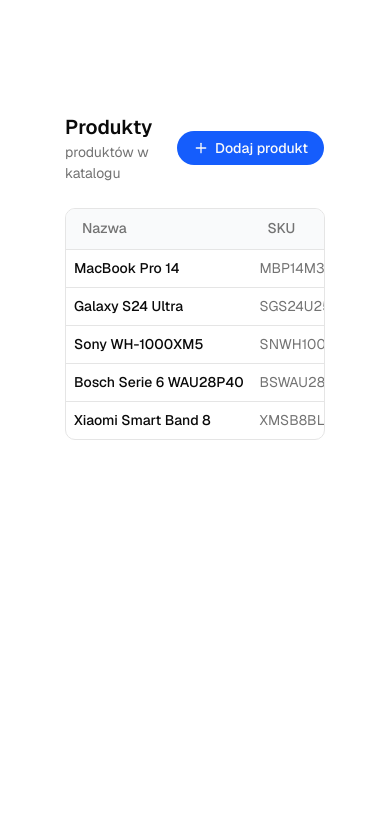
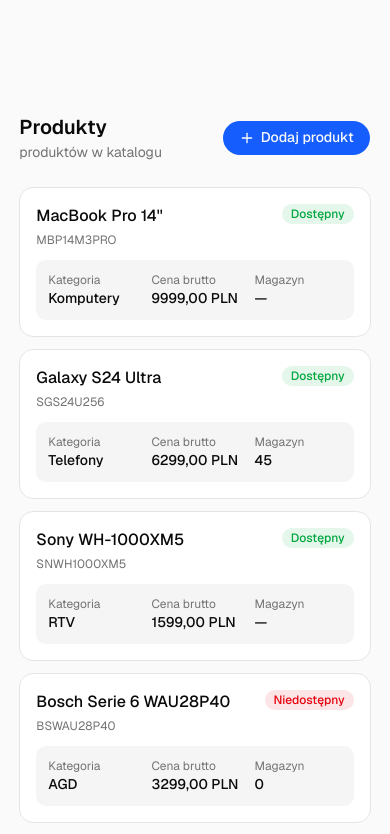
Before and after one commit to noszczykmichal/product-form-wizard, a Next.js app: page / in a window 390 px wide. Shown: the top 834 px of the page. Built offline with nearby package versions, Linux system fonts and the light colour scheme.

Commit message:
add ProductList, ProductCard, PoductStatusBadge

```diff
--- a/app/globals.css
+++ b/app/globals.css
@@ -5,7 +5,7 @@
 @custom-variant dark (&:is(.dark *));
 
 @theme inline {
-  --color-background: var(--background);
+  --color-background: var(--custom-background);
   --color-foreground: var(--foreground);
   --font-sans: var(--font-geist-sans);
   --font-mono: var(--font-geist-mono);
@@ -49,6 +49,7 @@
 }
 
 :root {
+  --custom-background: #fafafa;
   --background: oklch(1 0 0);
   --foreground: oklch(0.145 0 0);
   --card: oklch(1 0 0);
--- a/app/page.tsx
+++ b/app/page.tsx
@@ -1,24 +1,14 @@
-import { Button } from "@/components/ui/button";
-import { Plus } from "lucide-react";
+import Header from "@/components/Header/Header";
 import ProductTable from "@/components/Tables/ProductTable/ProductTable";
+import ProductList from "@/components/ui/ProductList/ProductList";
 
 export default function Home() {
   return (
     <main className="flex w-full justify-center">
-      <section className="max-w-2/3 w-full py-28">
-        <div className="mb-6 flex w-full justify-between items-center">
-          <div>
-            <h1 className="font-semibold text-xl leading-normal">Produkty</h1>
-            <p className="text-sm leading-normal text-muted-foreground">
-              produktów w katalogu
-            </p>
-          </div>
-          <Button className="hover:bg-blue-700 active:bg-blue-800 transition-colors cursor-pointer duration-150 rounded-full bg-blue-600 px-4 py-2 text-sm leading-normal font-medium gap-1.5 h-9">
-            <Plus className="size-4"></Plus>
-            Dodaj produkt
-          </Button>
-        </div>
+      <section className="py-28">
+        <Header />
         <ProductTable />
+        <ProductList />
       </section>
     </main>
   );
--- /dev/null
+++ b/components/Header/Header.tsx
@@ -0,0 +1,19 @@
+import { Button } from "@/components/ui/button";
+import { Plus } from "lucide-react";
+
+export default function Header() {
+  return (
+    <header className="mb-6 flex w-full justify-between items-center">
+      <div>
+        <h1 className="font-semibold text-xl leading-normal">Produkty</h1>
+        <p className="text-sm leading-normal text-muted-foreground">
+          produktów w katalogu
+        </p>
+      </div>
+      <Button className="hover:bg-blue-700 active:bg-blue-800 transition-colors cursor-pointer duration-150 rounded-full bg-blue-600 px-4 py-2 text-sm leading-normal font-medium gap-1.5 h-9">
+        <Plus className="size-4"></Plus>
+        Dodaj produkt
+      </Button>
+    </header>
+  );
+}
--- a/components/Tables/ProductTable/ProductTable.tsx
+++ b/components/Tables/ProductTable/ProductTable.tsx
@@ -5,21 +5,23 @@
   TableHead,
   TableBody,
   TableCell,
+  TableFooter,
 } from "@/components/ui/table";
-import { Badge } from "@/components/ui/badge";
+import ProductStatusBadge from "@/components/ui/ProductStatusBadge/ProductStatusBadge";
 import { TABLE_HEADERS } from "@/lib/constants";
 import { mockProducts } from "@/lib/constants";
 import { formatGrossPrice } from "@/lib/utils";
 
 export default function ProductTable() {
   return (
-    <Table className="">
+    <div className="hidden lg:block bg-card">
+      <Table>
         <TableHeader className="bg-gray-50 ">
           <TableRow>
             {TABLE_HEADERS.map((header, i) => (
               <TableHead
                 key={i}
-              className="text-sm leading-normal font-medium text-muted-foreground px-4"
+                className="leading-normal text-sm font-medium text-muted-foreground px-4"
               >
                 {header}
               </TableHead>
@@ -29,23 +31,37 @@
         <TableBody>
           {mockProducts.map((product) => (
             <TableRow key={product.sku}>
-            <TableCell className="font-medium">{product.name}</TableCell>
-            <TableCell className="text-muted-foreground">
+              <TableCell className="text-sm text-foreground font-medium px-4">
+                {product.name}
+              </TableCell>
+              <TableCell className="text-muted-foreground px-4 text-xs">
                 {product.sku}
               </TableCell>
-            <TableCell>{product.category}</TableCell>
-            <TableCell>
-              {formatGrossPrice(product.netPrice, 23, product.currency)}
+              <TableCell className="px-4 text-muted-foreground">
+                {product.category}
               </TableCell>
-            <TableCell>
-              <Badge variant={product.available ? "outline" : "destructive"}>
-                {product.available ? "Dostępny" : "Niedostępny"}
-              </Badge>
+              <TableCell className="px-4 font-medium text-foreground">
+                {formatGrossPrice(
+                  product.netPrice,
+                  product.vat,
+                  product.currency,
+                )}
               </TableCell>
-            <TableCell>{product.stockQuantity ?? "—"}</TableCell>
+              <TableCell className="px-4">
+                <ProductStatusBadge available={product.available} />
+              </TableCell>
+              <TableCell className="px-4">
+                {product.stockQuantity ?? "—"}
+              </TableCell>
             </TableRow>
           ))}
         </TableBody>
+        <TableFooter>
+          <TableRow>
+            <TableCell className="bg-gray-50" colSpan={6}></TableCell>
+          </TableRow>
+        </TableFooter>
       </Table>
+    </div>
   );
 }
--- /dev/null
+++ b/components/ui/ProductCard/ProductCard.tsx
@@ -0,0 +1,38 @@
+import { Product } from "@/lib/types";
+import ProductStatusBadge from "../ProductStatusBadge/ProductStatusBadge";
+import { formatGrossPrice } from "@/lib/utils";
+
+export default function ProductCard({ product }: { product: Product }) {
+  return (
+    <article className="rounded-xl border bg-white p-4">
+      <div className="flex items-start justify-between gap-3">
+        <div>
+          <h3 className="text-base font-medium text-foreground">
+            {product.name}
+          </h3>
+          <p className="mt-1 text-xs text-muted-foreground">{product.sku}</p>
+        </div>
+        <ProductStatusBadge available={product.available} />
+      </div>
+
+      <dl className="mt-3 grid grid-cols-3 gap-4 rounded-lg bg-accent p-3 text-sm">
+        <div>
+          <dt className="text-xs text-muted-foreground">Kategoria</dt>
+          <dd className="text-foreground font-medium">{product.category}</dd>
+        </div>
+        <div>
+          <dt className="text-xs text-muted-foreground">Cena brutto</dt>
+          <dd className="text-foreground font-medium">
+            {formatGrossPrice(product.netPrice, product.vat, product.currency)}
+          </dd>
+        </div>
+        <div>
+          <dt className="text-xs text-muted-foreground">Magazyn</dt>
+          <dd className="text-foreground font-medium">
+            {product.stockQuantity ?? "—"}
+          </dd>
+        </div>
+      </dl>
+    </article>
+  );
+}
--- /dev/null
+++ b/components/ui/ProductList/ProductList.tsx
@@ -0,0 +1,14 @@
+import { mockProducts } from "@/lib/constants";
+import ProductCard from "../ProductCard/ProductCard";
+
+export default function ProductList() {
+  return (
+    <ul className="space-y-3 lg:hidden">
+      {mockProducts.map((product) => (
+        <li key={product.sku}>
+          <ProductCard product={product} />
+        </li>
+      ))}
+    </ul>
+  );
+}
--- /dev/null
+++ b/components/ui/ProductStatusBadge/ProductStatusBadge.tsx
@@ -0,0 +1,13 @@
+import { Badge } from "@/components/ui/badge";
+
+export default function ProductStatusBadge({
+  available,
+}: {
+  available: boolean;
+}) {
+  return (
+    <Badge variant={available ? "success" : "destructive"}>
+      {available ? "Dostępny" : "Niedostępny"}
+    </Badge>
+  );
+}
--- a/components/ui/badge.tsx
+++ b/components/ui/badge.tsx
@@ -1,7 +1,7 @@
-import * as React from "react"
-import { cva, type VariantProps } from "class-variance-authority"
-import { cn } from "cn"
-import { Slot } from "radix-ui"
+import * as React from "react";
+import { cva, type VariantProps } from "class-variance-authority";
+import { cn } from "cn";
+import { Slot } from "radix-ui";
 
 const badgeVariants = cva(
   "group/badge inline-flex h-5 w-fit shrink-0 items-center justify-center gap-1 overflow-hidden rounded-4xl border border-transparent px-2 py-0.5 text-xs font-medium whitespace-nowrap transition-all focus-visible:border-ring focus-visible:ring-[3px] focus-visible:ring-ring/50 has-data-[icon=inline-end]:pr-1.5 has-data-[icon=inline-start]:pl-1.5 aria-invalid:border-destructive aria-invalid:ring-destructive/20 dark:aria-invalid:ring-destructive/40 [&>svg]:pointer-events-none [&>svg]:size-3!",
@@ -11,6 +11,8 @@
         default: "bg-primary text-primary-foreground [a]:hover:bg-primary/80",
         secondary:
           "bg-secondary text-secondary-foreground [a]:hover:bg-secondary/80",
+        success:
+          "bg-green-600/10 text-green-600 focus-visible:ring-green-600/20 dark:bg-green-600/20 dark:focus-visible:ring-green-600/40 [a]:hover:bg-green-600/20",
         destructive:
           "bg-destructive/10 text-destructive focus-visible:ring-destructive/20 dark:bg-destructive/20 dark:focus-visible:ring-destructive/40 [a]:hover:bg-destructive/20",
         outline:
@@ -23,8 +25,8 @@
     defaultVariants: {
       variant: "default",
     },
-  }
-)
+  },
+);
 
 function Badge({
   className,
@@ -33,7 +35,7 @@
   ...props
 }: React.ComponentProps<"span"> &
   VariantProps<typeof badgeVariants> & { asChild?: boolean }) {
-  const Comp = asChild ? Slot.Root : "span"
+  const Comp = asChild ? Slot.Root : "span";
 
   return (
     <Comp
@@ -42,7 +44,7 @@
       className={cn(badgeVariants({ variant }), className)}
       {...props}
     />
-  )
+  );
 }
 
-export { Badge, badgeVariants }
+export { Badge, badgeVariants };
--- a/components/ui/table.tsx
+++ b/components/ui/table.tsx
@@ -82,7 +82,7 @@
     <td
       data-slot="table-cell"
       className={cn(
-        "p-2 align-middle whitespace-nowrap [&:has([role=checkbox])]:pr-0",
+        "p-2  align-middle whitespace-nowrap [&:has([role=checkbox])]:pr-0",
         className,
       )}
       {...props}
--- a/lib/constants.ts
+++ b/lib/constants.ts
@@ -41,7 +41,7 @@
 
 export const mockProducts: Product[] = [
   {
-    name: "MacBook Pro 14",
+    name: "MacBook Pro 14''",
     sku: "MBP14M3PRO",
     manufacturer: "Apple",
     category: "Komputery",
--- a/lib/utils.ts
+++ b/lib/utils.ts
@@ -18,5 +18,6 @@
   return new Intl.NumberFormat("pl-PL", {
     style: "currency",
     currency: CURRENCY_CODE[currency],
+    currencyDisplay: "code",
   }).format(gross);
 }
```
Lines whose indentation alone changed are shown as unchanged.
